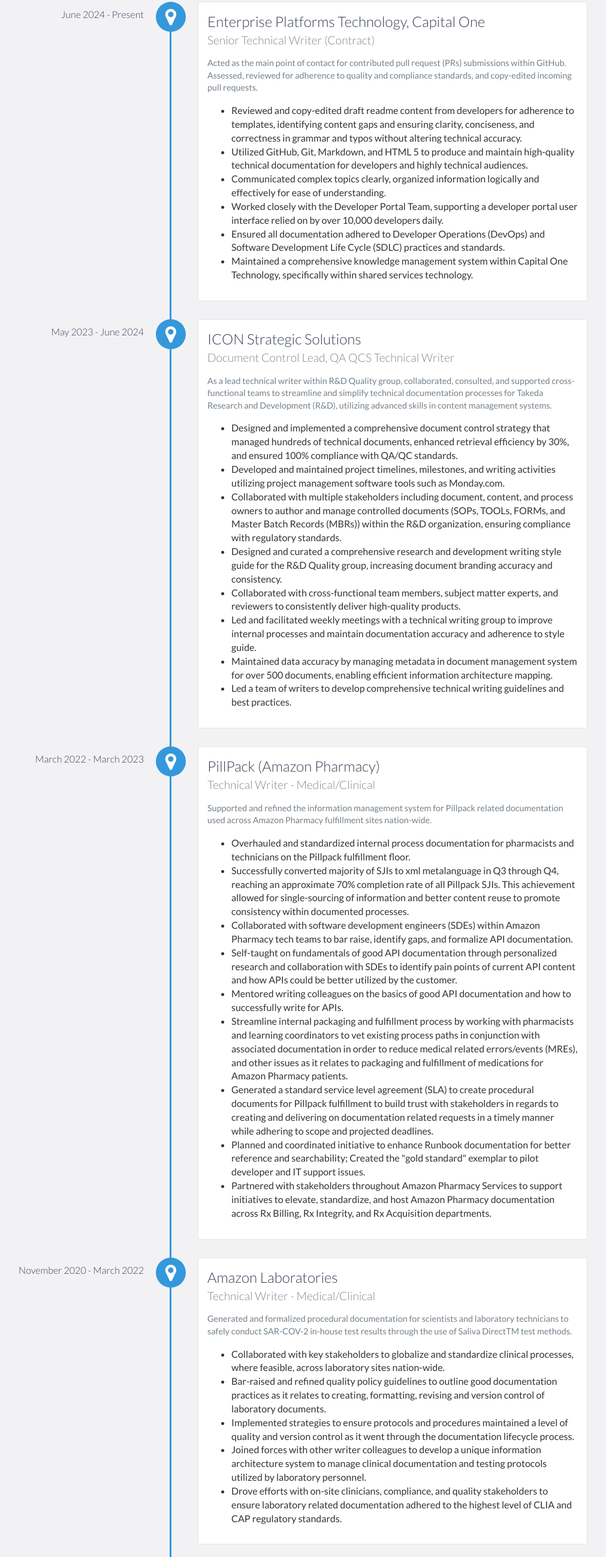
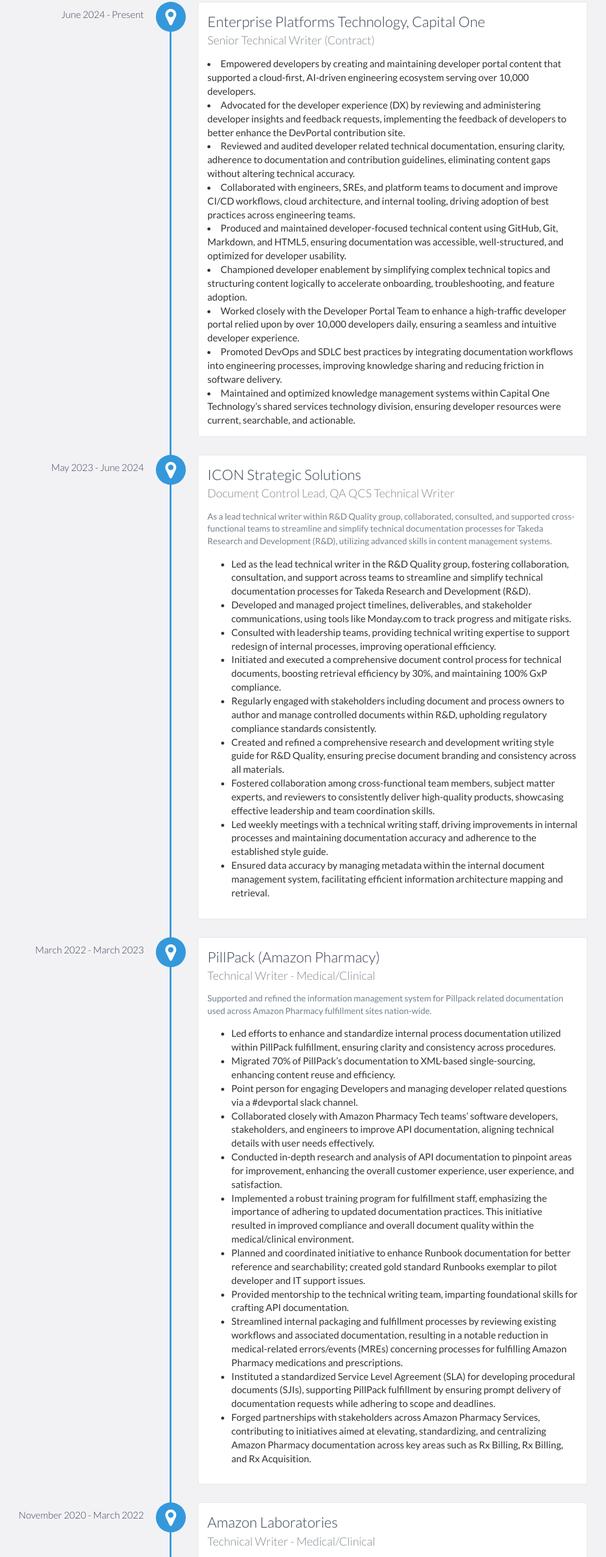
Before and after one commit to onayiga/technical-writing-portfolio, a website: page index.html in a window 1280 px wide. Shown: the part 1264-3859 px from the top of the page at 60% size, without its empty margins (160-1171 px from the left). Drawn offline with nearby package versions, Linux system fonts and the light colour scheme.

Commit message:
Update index.html
Updated resume content

```diff
--- a/index.html
+++ b/index.html
@@ -50,7 +50,7 @@
         <div id="lead-content">
             <h1>Stacey Onayiga</h1>
             <h2>Senior Technical Writer</h2>
-            <a href="RESUME 2025.pdf" class="btn-rounded-white">Download Resume</a>
+            <a href="RESUME 2025*" class="btn-rounded-white">Download Resume</a>
         </div>
         <!-- End #lead-content -->
 
@@ -93,15 +93,15 @@
                 <h4>Senior Technical Writer (Contract)</h4>
                 <p>
 
-		  <p>Acted as the main point of contact for contributed pull request (PRs) submissions within GitHub. Assessed, reviewed for adherence to quality and compliance standards, and copy-edited incoming pull requests.</p>
-                   <ul>
-
-                <li> Reviewed and copy-edited draft readme content from developers for adherence to templates, identifying content gaps and ensuring clarity, conciseness, and correctness in grammar and typos without altering technical accuracy.</li>
-		<li> Utilized GitHub, Git, Markdown, and HTML 5 to produce and maintain high-quality technical documentation for developers and highly technical audiences.</li>
-		<li>Communicated complex topics clearly, organized information logically and effectively for ease of understanding.</li>
-		<li>Worked closely with the Developer Portal Team, supporting a developer portal user interface relied on by over 10,000 developers daily.</li>
-		<li>Ensured all documentation adhered to Developer Operations (DevOps) and Software Development Life Cycle (SDLC) practices and standards.</li>
-		<li>Maintained a comprehensive knowledge management system within Capital One Technology, specifically within shared services technology.</li>
+		<li>Empowered developers by creating and maintaining developer portal content that supported a cloud-first, AI-driven engineering ecosystem serving over 10,000 developers. </li>
+		<li>Advocated for the developer experience (DX) by reviewing and administering developer insights and feedback requests, implementing the feedback of developers to better enhance the DevPortal contribution site.</li>
+		<li>Reviewed and audited developer related technical documentation, ensuring clarity, adherence to documentation and contribution guidelines, eliminating content gaps without altering technical accuracy.</li>
+		<li>Collaborated with engineers, SREs, and platform teams to document and improve CI/CD workflows, cloud architecture, and internal tooling, driving adoption of best practices across engineering teams.</li>
+		<li>Produced and maintained developer-focused technical content using GitHub, Git, Markdown, and HTML5, ensuring documentation was accessible, well-structured, and optimized for developer usability.</li>
+		<li>Championed developer enablement by simplifying complex technical topics and structuring content logically to accelerate onboarding, troubleshooting, and feature adoption.</li>
+		<li>Worked closely with the Developer Portal Team to enhance a high-traffic developer portal relied upon by over 10,000 developers daily, ensuring a seamless and intuitive developer experience.</li>
+		<li>Promoted DevOps and SDLC best practices by integrating documentation workflows into engineering processes, improving knowledge sharing and reducing friction in software delivery.</li>
+		<li>Maintained and optimized knowledge management systems within Capital One Technology’s shared services technology division, ensuring developer resources were current, searchable, and actionable.</li>
 
 
                 </ul>
@@ -117,14 +117,15 @@
                    <p>As a lead technical writer within R&D Quality group, collaborated, consulted, and supported cross-functional teams to streamline and simplify technical documentation processes for Takeda Research and Development (R&D), utilizing advanced skills in content management systems.</p>
                    <ul>
 
-                    <li>Designed and implemented a comprehensive document control strategy that managed hundreds of technical documents, enhanced retrieval efficiency by 30%, and ensured 100% compliance with QA/QC standards.</li>
-                    <li>Developed and maintained project timelines, milestones, and writing activities utilizing project management software tools such as Monday.com.</li>
-                    <li>Collaborated with multiple stakeholders including document, content, and process owners to author and manage controlled documents (SOPs, TOOLs, FORMs, and Master Batch Records (MBRs)) within the R&D organization, ensuring compliance with regulatory standards.</li>
-                    <li>Designed and curated a comprehensive research and development writing style guide for the R&D Quality group, increasing document branding accuracy and consistency.</li>
-                    <li>Collaborated with cross-functional team members, subject matter experts, and reviewers to consistently deliver high-quality products.</li>
-                    <li>Led and facilitated weekly meetings with a technical writing group to improve internal processes and maintain documentation accuracy and adherence to style guide.</li>
-                    <li>Maintained data accuracy by managing metadata in document management system for over 500 documents, enabling efficient information architecture mapping.</li>
-                    <li>Led a team of writers to develop comprehensive technical writing guidelines and best practices.</li>
+                    <li>Led as the lead technical writer in the R&D Quality group, fostering collaboration, consultation, and support across teams to streamline and simplify technical documentation processes for Takeda Research and Development (R&D).</li>
+		    <li>Developed and managed project timelines, deliverables, and stakeholder communications, using tools like Monday.com to track progress and mitigate risks.</li>
+		    <li>Consulted with leadership teams, providing technical writing expertise to support redesign of internal processes, improving operational efficiency.</li>
+		    <li>Initiated and executed a comprehensive document control process for technical documents, boosting retrieval efficiency by 30%, and maintaining 100% GxP compliance.</li>
+		    <li>Regularly engaged with stakeholders including document and process owners to author and manage controlled documents within R&D, upholding regulatory compliance standards consistently.</li>
+		    <li>Created and refined a comprehensive research and development writing style guide for R&D Quality, ensuring precise document branding and consistency across all materials.</li>
+		    <li>Fostered collaboration among cross-functional team members, subject matter experts, and reviewers to consistently deliver high-quality products, showcasing effective leadership and team coordination skills.</li>
+		    <li>Led weekly meetings with a technical writing staff, driving improvements in internal processes and maintaining documentation accuracy and adherence to the established style guide.</li>
+		    <li>Ensured data accuracy by managing metadata within the internal document management system, facilitating efficient information architecture mapping and retrieval.</li>
 
 
                 </ul>
@@ -140,15 +141,17 @@
                    <p>Supported and refined the information management system for Pillpack related documentation used across Amazon Pharmacy fulfillment sites nation-wide.</p>
                    <ul>
 
-                    <li>Overhauled and standardized internal process documentation for pharmacists and technicians on the Pillpack fulfillment floor.</li>
-                    <li>Successfully converted majority of SJIs to xml metalanguage in Q3 through Q4, reaching an approximate 70% completion rate of all Pillpack SJIs. This achievement allowed for single-sourcing of information and better content reuse to promote consistency within documented processes.</li>
-                    <li>Collaborated with software development engineers (SDEs) within Amazon Pharmacy tech teams to bar raise, identify gaps, and formalize API documentation.</li>
-                    <li>Self-taught on fundamentals of good API documentation through personalized research and collaboration with SDEs to identify pain points of current API content and how APIs could be better utilized by the customer.</li>
-                    <li>Mentored writing colleagues on the basics of good API documentation and how to successfully write for APIs.</li>
-                    <li>Streamline internal packaging and fulfillment process by working with pharmacists and learning coordinators to vet existing process paths in conjunction with associated documentation in order to reduce medical related errors/events (MREs), and other issues as it relates to packaging and fulfillment of medications for Amazon Pharmacy patients.</li>
-                    <li>Generated a standard service level agreement (SLA) to create procedural documents for Pillpack fulfillment to build trust with stakeholders in regards to creating and delivering on documentation related requests in a timely manner while adhering to scope and projected deadlines.</li>
-                    <li>Planned and coordinated initiative to enhance Runbook documentation for better reference and searchability; Created the "gold standard" exemplar to pilot developer and IT support issues.</li>
-                    <li>Partnered with stakeholders throughout Amazon Pharmacy Services to support initiatives to elevate, standardize, and host Amazon Pharmacy documentation across Rx Billing, Rx Integrity, and Rx Acquisition departments.</li>
+                    <li>Led efforts to enhance and standardize internal process documentation utilized within PillPack fulfillment, ensuring clarity and consistency across procedures.
+		    <li>Migrated 70% of PillPack’s documentation to XML-based single-sourcing, enhancing content reuse and efficiency.</li>
+		    <li>Point person for engaging Developers and managing developer related questions via a #devportal slack channel.</li>
+		    <li>Collaborated closely with Amazon Pharmacy Tech teams’ software developers, stakeholders, and engineers to improve API documentation, aligning technical details with user needs effectively.</li>
+		    <li>Conducted in-depth research and analysis of API documentation to pinpoint areas for improvement, enhancing the overall customer experience, user experience, and satisfaction.</li>
+		    <li>Implemented a robust training program for fulfillment staff, emphasizing the importance of adhering to updated documentation practices. This initiative resulted in improved compliance and overall document quality within the medical/clinical environment.</li>
+		    <li>Planned and coordinated initiative to enhance Runbook documentation for better reference and searchability; created gold standard Runbooks exemplar to pilot developer and IT support issues.</li>
+		    <li>Provided mentorship to the technical writing team, imparting foundational skills for crafting API documentation.</li>
+		    <li>Streamlined internal packaging and fulfillment processes by reviewing existing workflows and associated documentation, resulting in a notable reduction in medical-related errors/events (MREs) concerning processes for fulfilling Amazon Pharmacy medications and prescriptions.</li>
+		    <li>Instituted a standardized Service Level Agreement (SLA) for developing procedural documents (SJIs), supporting PillPack fulfillment by ensuring prompt delivery of documentation requests while adhering to scope and deadlines.</li>
+		    <li>Forged partnerships with stakeholders across Amazon Pharmacy Services, contributing to initiatives aimed at elevating, standardizing, and centralizing Amazon Pharmacy documentation across key areas such as Rx Billing, Rx Billing, and Rx Acquisition.</li>
 
                 </ul>
 
@@ -165,11 +168,12 @@
                     <p>Generated and formalized procedural documentation for scientists and laboratory technicians to safely conduct SAR-COV-2 in-house test results through the use of Saliva DirectTM test methods.</p>
                     <ul>
 
-                     <li>Collaborated with key stakeholders to globalize and standardize clinical processes, where feasible, across laboratory sites nation-wide.</li>
-                    <li>Bar-raised and refined quality policy guidelines to outline good documentation practices as it relates to creating, formatting, revising and version control of laboratory documents.</li>
-                    <li>Implemented strategies to ensure protocols and procedures maintained a level of quality and version control as it went through the documentation lifecycle process.</li>
-                    <li>Joined forces with other writer colleagues to develop a unique information architecture system to manage clinical documentation and testing protocols utilized by laboratory personnel.</li>
-                    <li>Drove efforts with on-site clinicians, compliance, and quality stakeholders to ensure laboratory related documentation adhered to the highest level of CLIA and CAP regulatory standards.</li></ul>
+                     <li>Led collaboration with key stakeholders to globalize and standardize clinical processes across laboratory sites, fostering alignment and consistency in operations.</li>
+		     <li>Utilized advanced technical writing skills to develop and implement standardized documentation for processes and procedures, while continuously upholding CAP and CLIA requirement standards.</li>
+		     <li>Executed quality control protocols to improve version control accuracy throughout the documentation lifecycle process, ensuring adherence to quality control and content management best practices.</li>
+		     <li>Leveraged expertise in medical terminology and good documentation practices (GDP) standards to provide effective support to laboratory personnel in managing clinical information accurately and comprehensively.</li>
+		     <li>Championed efforts with on-site clinicians, compliance teams, and quality stakeholders to ensure laboratory-related documentation consistently met the highest CLIA and CAP regulatory standards, maintaining a commitment to excellence in laboratory practices.</li>
+
                 </p>
             </div>
 
@@ -182,13 +186,17 @@
 
                         <ul>
 
-                        <li>Created New Product Introduction (NPI) programmer app labeling as lead technical writer for clinician and patient software platforms for Pelvic Health InterStim therapy; a breakthrough smartphone commercial-off-the-shelf application that allows for enhanced clinician programming capabilities and discreet patient use of a Medtronic device.</li>
-                        <li>Mentored and lead technical writing team members through internal initiatives to enhance current processes and practice efficiencies.</li>
-                        <li>Lead design phase reviews for labeling product deliverables and generate labeling according to intended use of product.</li>
-                        <li>Developed labeling product requirements to drive robust and comprehensive labeling for target audiences.</li>
-                        <li>Strictly adhered to federal, international regulations and industry labeling standards driven by FDA and TUV regulatory bodies.</li>
-                        <li>Lead project meetings to convey labeling development status, inter-dependencies, production issues, and timeline impacts.</li>
-                        <li>Initiated and implemented department objectives to standardize ISO symbol use for product labeling.</li>
+                        <li>Served as the lead Technical Writer within software development for commercial off-the-shelf (COTS) New Product Introduction (NPI) programmer applications for Pelvic Health InterStim Therapy. This innovative technology supported clinicians administering treatment or patients being treated for pelvic health related issues.</li>
+			<li>Created full suite of comprehensive, customer-facing software documentation for COTS clinician and patient programming applications for FDA approved Pelvic Health Therapy related product.</li>li>
+			<li>Collaborated with cross-functional development teams, utilizing agile/scrum methodologies to bring products to market.</li>
+			<li>Worked closely with Software and Systems engineering to understand software platform through UI mockups, storyboards, and software prototypes.</li>
+			<li>Provided mentorship and leadership to technical writing team members, driving internal initiatives aimed at improving processes and maximizing efficiency within the team.</li>
+			<li>Led regular design phase reviews for labeling product deliverables, ensuring alignment with software product requirements, generating comprehensive labeling materials tailored to target audiences.</li>
+			<li>Developed robust labeling product requirements to guide the creation of clear and informative labeling materials to align with product understanding, intended use, and safety for end-users.</li>
+			<li>Ensured strict compliance with federal and international regulations, including FDA and EU MDR standards, maintaining a near 100% adherence rate in the creation of technical documentation, thereby upholding Medtronic's commitment to regulatory excellence.</li>
+			<li>Led and participated in regular project meetings to communicate labeling development status, discuss inter-dependencies, address production issues, and assess impacts on timelines, ensuring effective project management and cross-functional alignment.</li>
+			<li>Initiated and maintained departmental ISO symbol guidelines for usage to support product labeling, promoting consistency and clarity across Medtronic's labeling practices regarding global regulatory ISO symbols and standards.</li>
+
                 </p>
             </div>
 
@@ -204,8 +212,9 @@
 
                         <li>Self-education on HTML/CSS programming; translated pdf manuals into new, interactive HTML content.</li>
 
-                        <li>Generated XML/HTML-based web content for XBee cellular modems.
-                        <li>Built Quick Start guides for Connectcore gateway, XBee, and Digi Smart Energy Gateway.
+                        <li>Transformed static manuals into interactive HTML-based content using MadCap Flare and Dreamweaver.</li>
+			<li>Created IoT developer documentation using MadCap Flare, Python, and Windows CMD CLI, improving developer/hobbyist product usability and adoption.</li>
+			<li>Created Quick Start guides for ConnectCore gateway using Adobe Illustrator.</li>
                         </li>
 
                     </ul>
@@ -219,6 +228,12 @@
     <div id="education">
         <h2 class="heading">Education</h2>
         <div class="education-block">
+	    <h3>William Jewell College</h3>
+            <span class="education-date">Expected January 2026</span>
+            <h4>Master of Business Administration</h4>
+            <p>
+
+            </p>
             <h3>Saint Mary's University of Minnesota</h3>
             <span class="education-date">May 2013 - October 2015</span>
             <h4>Master of Arts in Health and Human Services Administration</h4>
```
